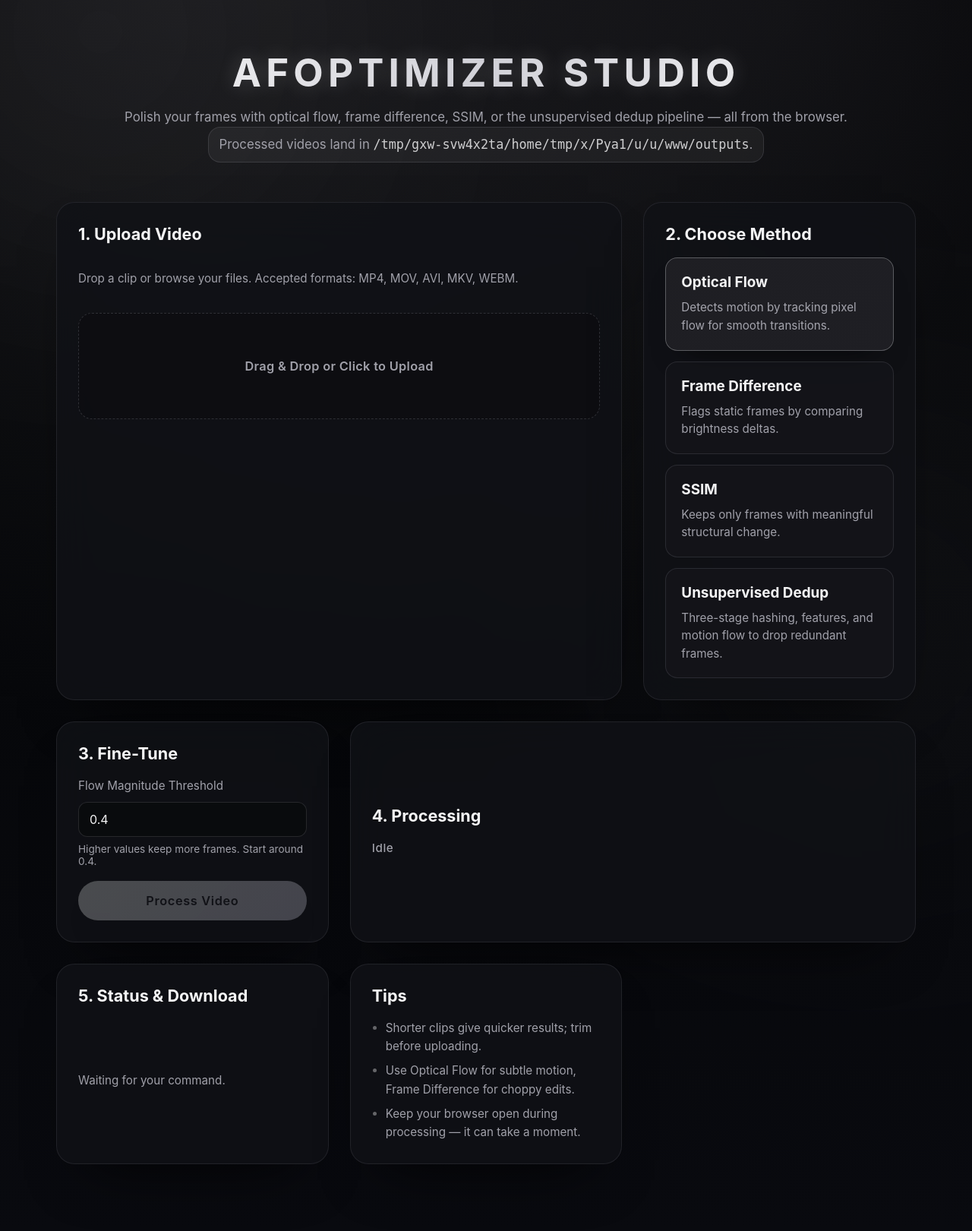
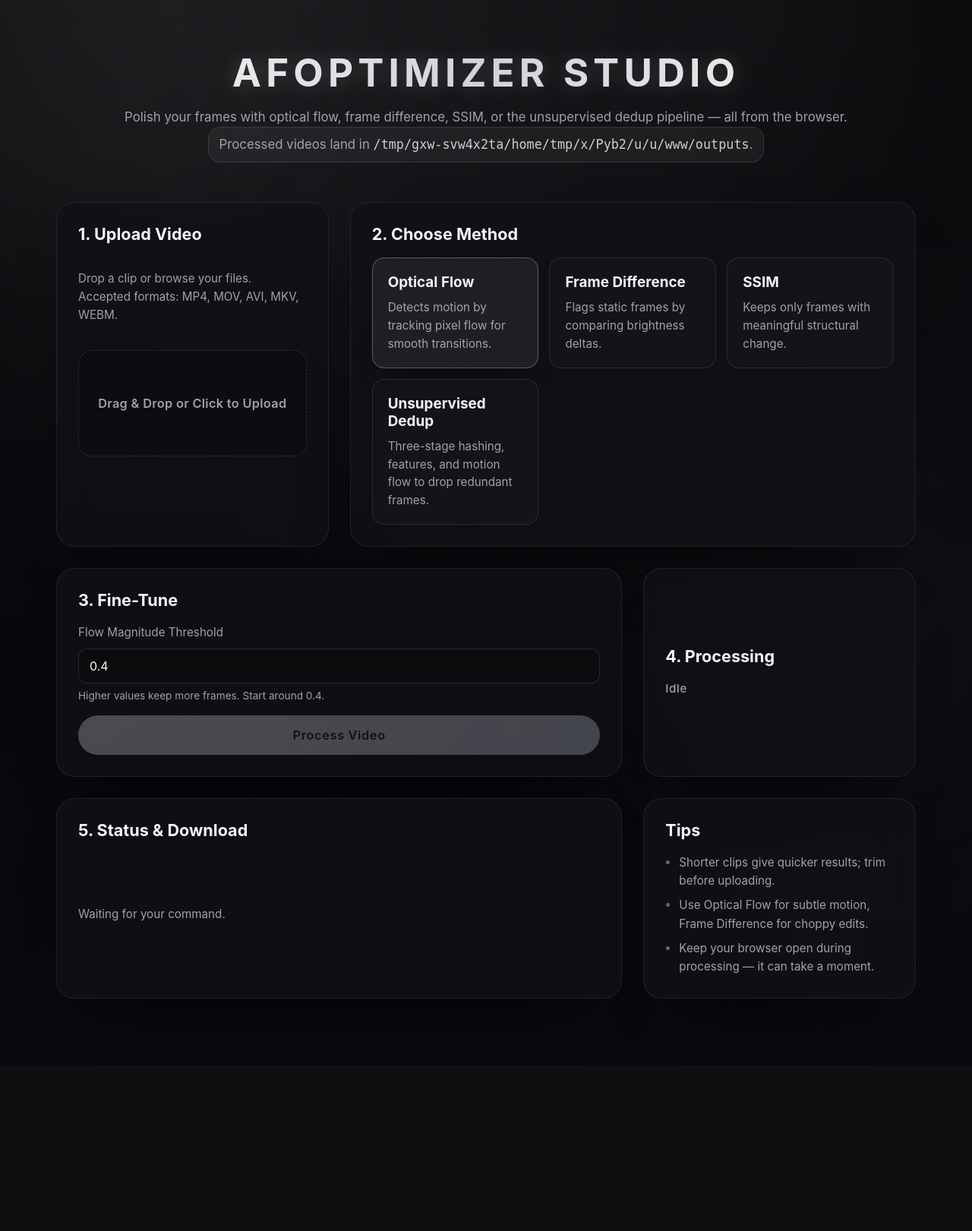
Before and after one commit to thtskaran/AFOptimizer, a Flask app: page / in a window 1280 px wide. Shown: the whole page at 76% size. After the commit the page ends 1315 px from the top, so only its background shows below. Run offline with Flask 3, Linux system fonts and the light colour scheme.

Commit message:
fixed styling of cards

```diff
--- a/static/css/style.css
+++ b/static/css/style.css
@@ -217,12 +217,7 @@ textarea:focus-visible {
   line-height: 1.6;
 }
 
-.card-upload {
-  grid-column: span 2;
-}
-
 .card-progress {
-  grid-column: span 2;
   justify-content: center;
 }
 
@@ -582,6 +577,40 @@ textarea:focus-visible {
   letter-spacing: 0.04em;
 }
 
+@media (min-width: 1040px) {
+  .bento-grid {
+    grid-template-columns: repeat(3, minmax(0, 1fr));
+    grid-template-areas:
+      "upload method method"
+      "parameters parameters progress"
+      "status status tips";
+  }
+
+  .card-upload {
+    grid-area: upload;
+  }
+
+  .card-method {
+    grid-area: method;
+  }
+
+  .card-parameters {
+    grid-area: parameters;
+  }
+
+  .card-progress {
+    grid-area: progress;
+  }
+
+  .card-status {
+    grid-area: status;
+  }
+
+  .card-tips {
+    grid-area: tips;
+  }
+}
+
 .card-tips ul {
   padding-left: 18px;
   margin: 0;
```
